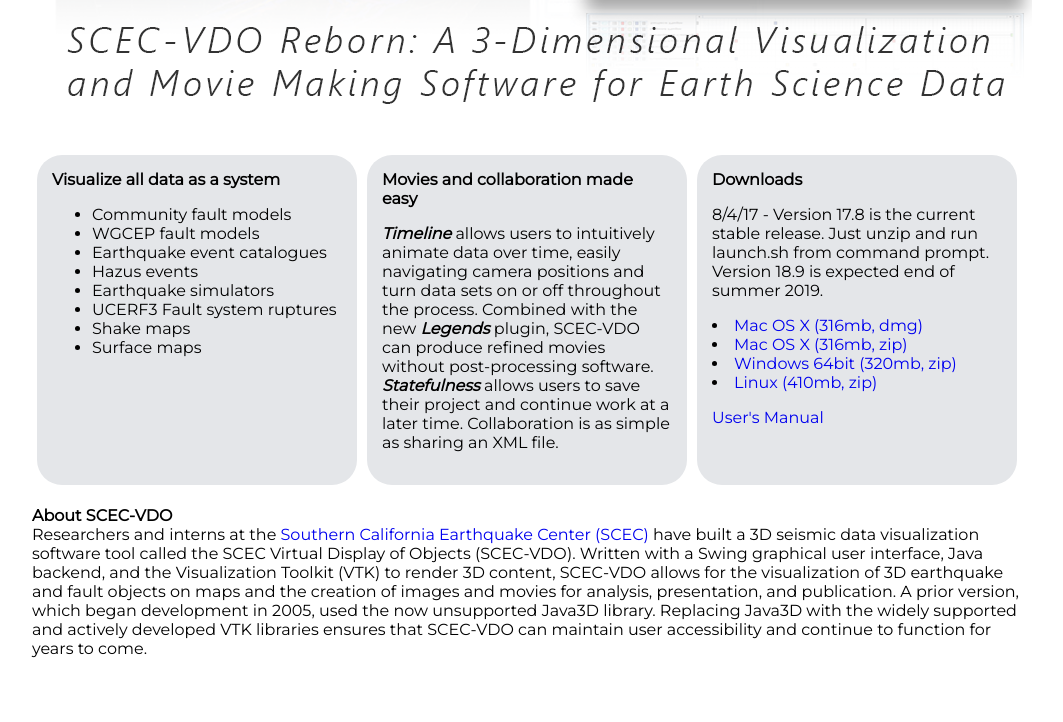
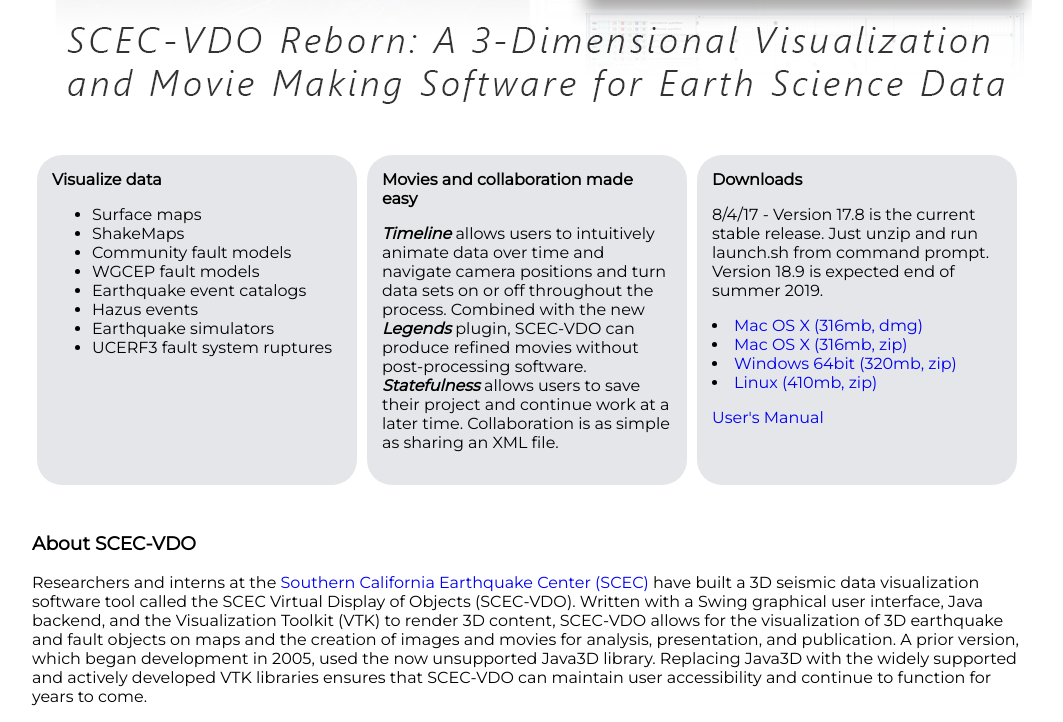
Before and after one commit to gina-yang/scecvdo-man, a PHP site: page /WebContent/index.html in a window 1280 px wide. Shown: the part 633-1355 px from the top of the page, without its empty margins (108-1171 px from the left). Before the commit the page ends 1291 px from the top, so only its background shows below. Run offline with PHP 8.4, Linux system fonts and the light colour scheme.

Commit message:
more formatting fixes

```diff
--- a/WebContent/index.html
+++ b/WebContent/index.html
@@ -84,7 +84,7 @@
 <body>
 	<div style='width: 100%; height: 55px; background: #686868;' align='center'>
 		<div style='max-width: 1000px; height: 50px; vertical-align: middle;' align='center'>
-			<img width='90px' height='50px' src="http://www.scec.org/themes/scec/logo.png"/>
+			<a href="https://www.scec.org" target="_blank"><img width='90px' height='50px' src="http://www.scec.org/themes/scec/logo.png"/></a>
 		</div>
 	</div>
 
@@ -93,41 +93,31 @@
 			<img style='width: 100%; height: auto;' src='manual/images/scecvdofront.png'>
 
 			<div class='rcorners'>
-				<strong>Visualize all data as a system</strong> <br>
+				<b>Visualize data</b>
 				<ul>
-
+					<li>Surface maps
+					<li>ShakeMaps
 					<li>Community fault models
-
 					<li>WGCEP fault models
-
-					<li>Earthquake event catalogues
-
+					<li>Earthquake event catalogs
 					<li>Hazus events
-
 					<li>Earthquake simulators
-
-					<li>UCERF3 Fault system ruptures
-
-					<li>Shake maps
-
-					<li>Surface maps
-
+					<li>UCERF3 fault system ruptures
 				</ul>
 			</div>
 			<div class='rcorners'>
-				<strong>Movies and collaboration made easy</strong>
+				<b>Movies and collaboration made easy</b>
 				<p>
 					<b><i>Timeline</i></b> allows users to intuitively animate data
-					over time, easily navigating camera positions and turn data sets on
+					over time and navigate camera positions and turn data sets on
 					or off throughout the process. Combined with the new <b><i>Legends</i></b>
 					plugin, SCEC-VDO can produce refined movies without post-processing
 					software. <b><i>Statefulness</i></b> allows users to save
 					their project and continue work at a later time. Collaboration is
 					as simple as sharing an XML file.
-
 			</div>
 			<div class='rcorners'>
-				<strong>Downloads</strong>
+				<b>Downloads</b>
 				<p>8/4/17 - Version 17.8 is the current stable release. Just unzip
 					and run launch.sh from command prompt. </br>
 					Version 18.9 is expected end of summer 2019.</p>
@@ -140,14 +130,13 @@
 						(320mb, zip)</a></li>
 				<li><a href='downloads/scecvdo_17.8_linux_64bit.zip'>Linux (410mb,
 						zip)</a></li>
-				</P>
 				<p>
 					<a href='WebContent/manual/UserGuide.html'>User's Manual</a>
 				</P>
 			</div>
 			<div style='display: inline-block;'>
-				<p>
-					<strong>About SCEC-VDO</strong><br> Researchers and interns at the <a href="http://www.scec.org">Southern California Earthquake Center (SCEC)</a>
+				<h3></br>About SCEC-VDO</h3>
+				<p>Researchers and interns at the <a href="http://www.scec.org">Southern California Earthquake Center (SCEC)</a>
 				have built a 3D seismic data visualization software tool called the SCEC Virtual Display of Objects
 				(SCEC-VDO). Written with a Swing graphical user interface, Java backend, and the Visualization Toolkit
 				(VTK) to render 3D content, SCEC-VDO allows for the visualization of 3D earthquake and fault objects on
```
Also changed, not shown: index.php (+10 -21 lines).
